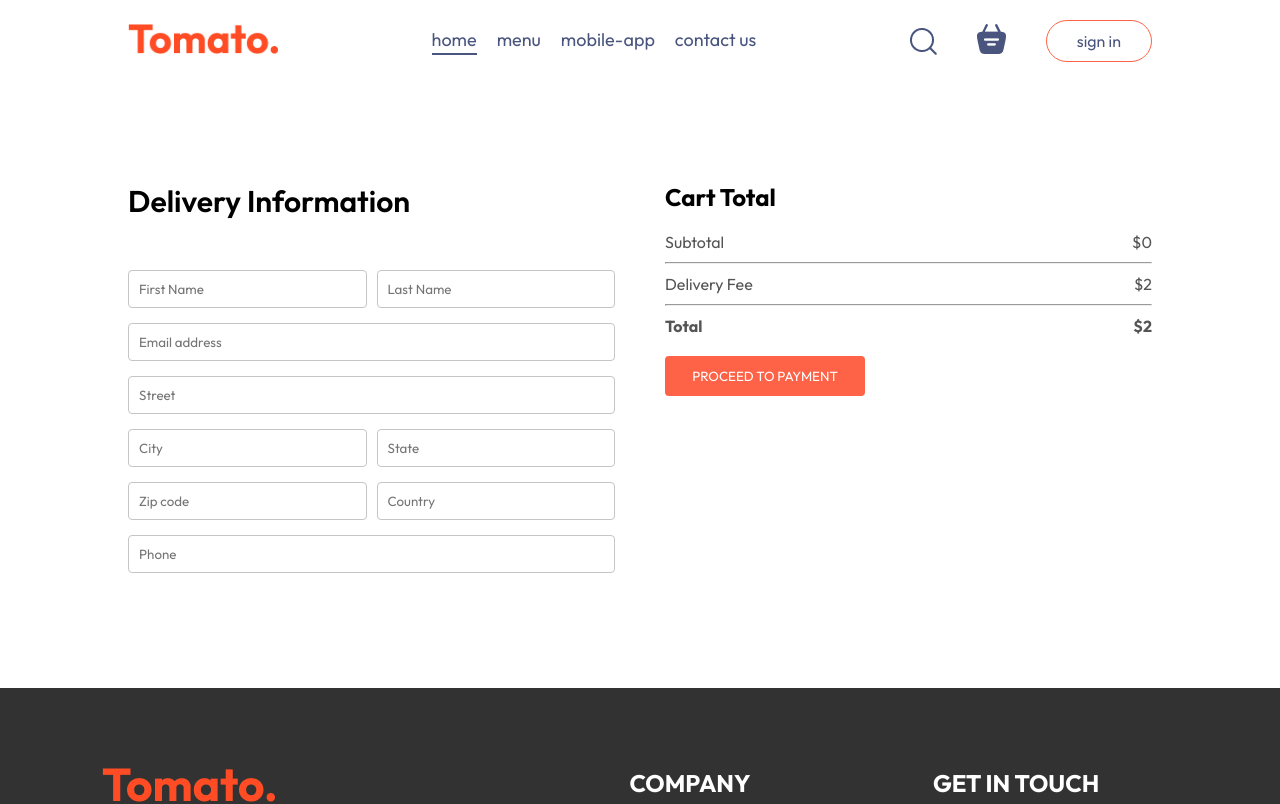
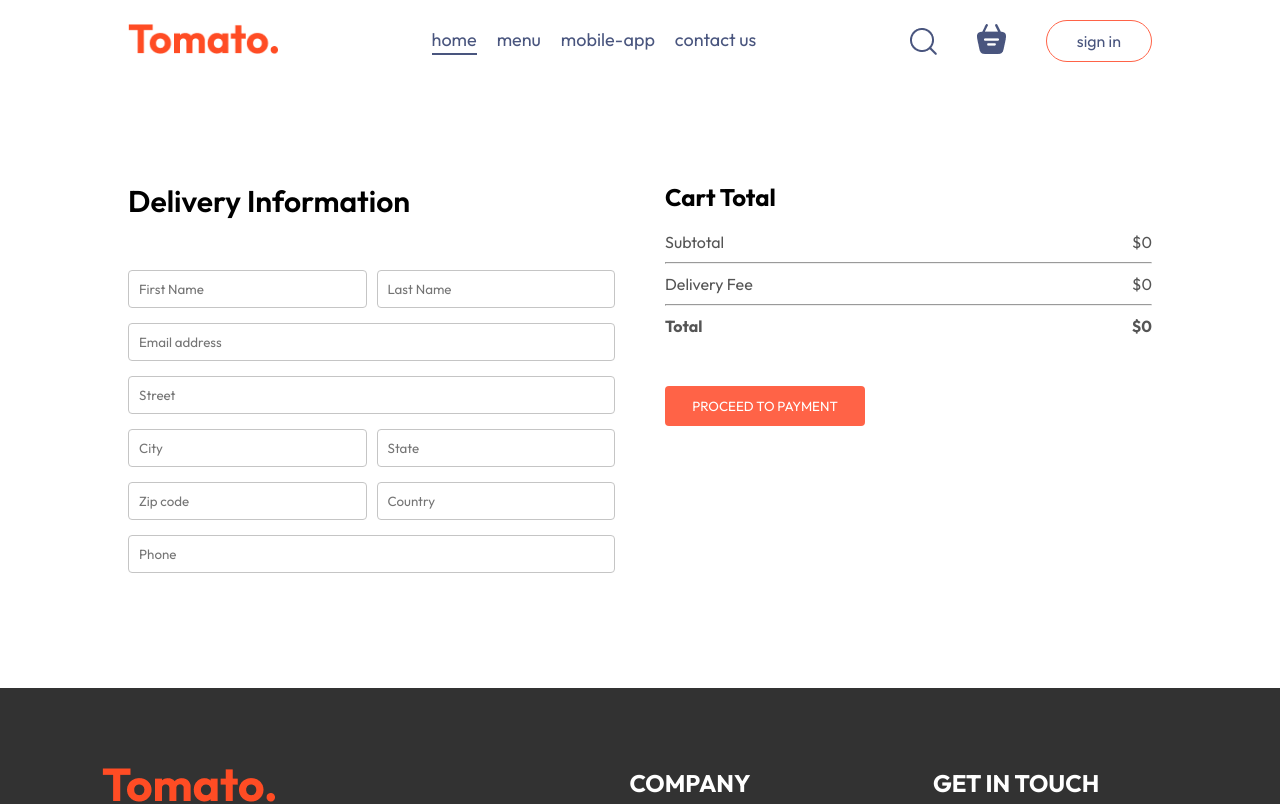
Before and after one commit to AbdullrahmanEissa/Tomato-mern-food-delivery-app, a React (Vite) app in the folder frontend/: page /order in a window 1280 px wide. Shown: the top 804 px of the page. Built offline with nearby package versions, Linux system fonts and the light colour scheme.

Commit message:
Fixed amount bug

```diff
--- a/frontend/src/pages/Cart/Cart.jsx
+++ b/frontend/src/pages/Cart/Cart.jsx
@@ -50,12 +50,12 @@ const Cart = () => {
             <hr />
             <div className="cart-total-detail">
               <p>Delivery Fee</p>
-              <p>${2}</p>
+              <p>${getTotalCartAmount()===0?0:2}</p>
             </div>
             <hr />
             <div className="cart-total-detail">
               <b>Total</b>
-              <b>${getTotalCartAmount()+2}</b>
+              <b>${getTotalCartAmount()===0?0:getTotalCartAmount()+2}</b>
             </div>
           </div>
           <button onClick={()=> navigate('/order')}>PROCEED TO CHECKOUT</button>
--- a/frontend/src/pages/PlaceOrder/PlaceOrder.css
+++ b/frontend/src/pages/PlaceOrder/PlaceOrder.css
@@ -37,5 +37,5 @@
 }
 
 .place-order .cart-total button{
-
+    margin-top: 30px;
 }
--- a/frontend/src/pages/PlaceOrder/PlaceOrder.jsx
+++ b/frontend/src/pages/PlaceOrder/PlaceOrder.jsx
@@ -30,19 +30,19 @@ const PlaceOrder = () => {
       <div className="cart-total">
           <h2>Cart Total</h2>
           <div>
-            <div className="cart-total-detail">
+          <div className="cart-total-detail">
               <p>Subtotal</p>
               <p>${getTotalCartAmount()}</p>
             </div>
             <hr />
             <div className="cart-total-detail">
               <p>Delivery Fee</p>
-              <p>${2}</p>
+              <p>${getTotalCartAmount()===0?0:2}</p>
             </div>
             <hr />
             <div className="cart-total-detail">
               <b>Total</b>
-              <b>${getTotalCartAmount()+2}</b>
+              <b>${getTotalCartAmount()===0?0:getTotalCartAmount()+2}</b>
             </div>
           </div>
           <button>PROCEED TO PAYMENT</button>
```
